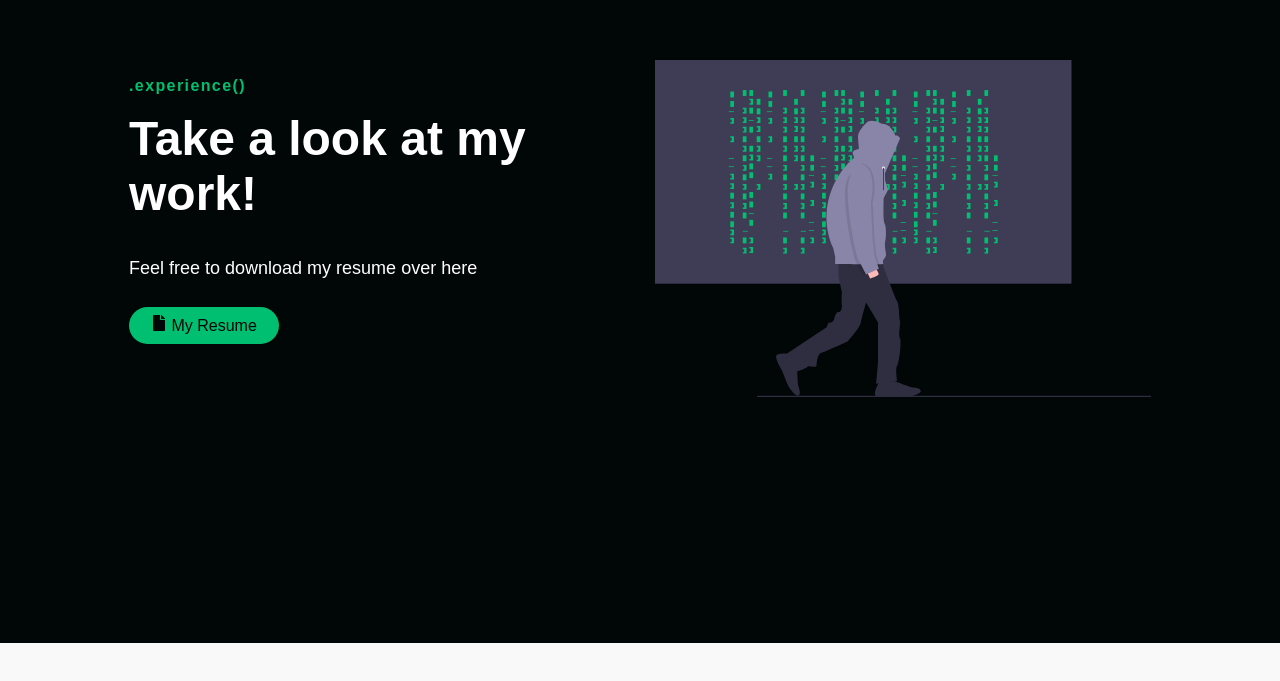
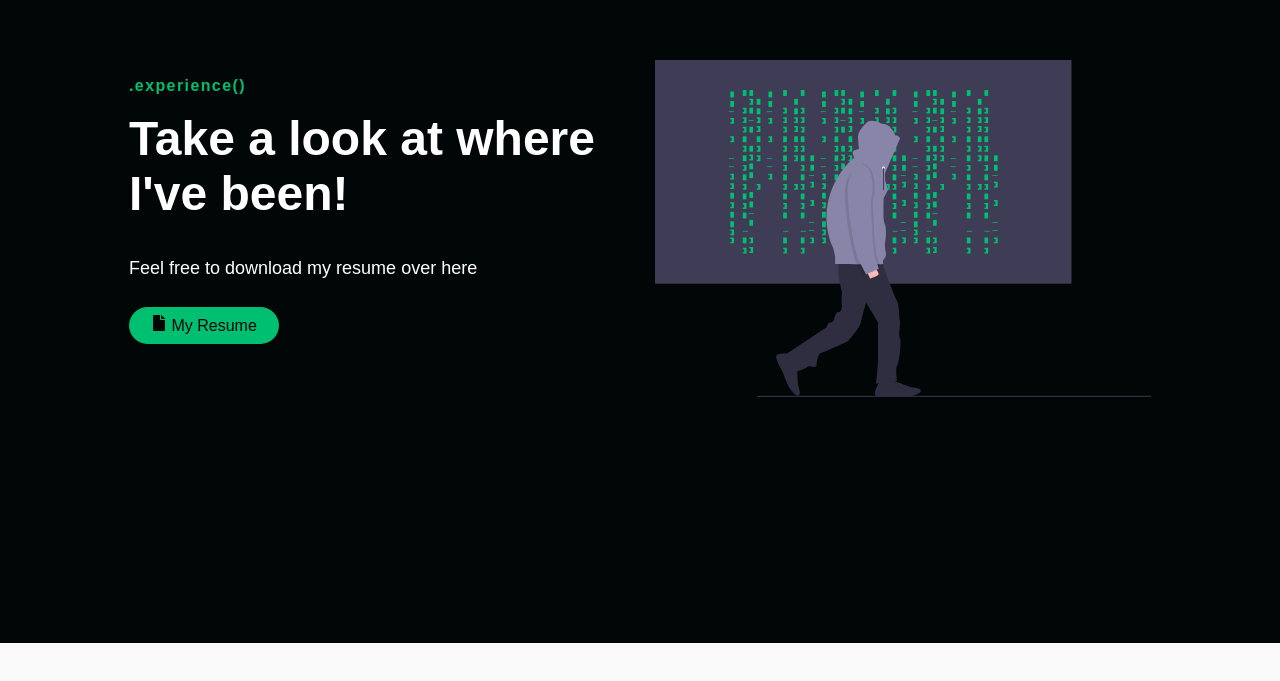
Before and after one commit to BrunoValles/react-Website, a React (Create React App) app: page / in a window 1280 px wide. Shown: the part 3007-3688 px from the top of the page. Built offline with nearby package versions, Linux system fonts and the light colour scheme.

Commit message:
Fixed a file naming issue on Experience/index.js

```diff
--- a/src/components/Experience/Index.js
+++ b/src/components/Experience/index.js
@@ -26,7 +26,7 @@ const ExpSection = () =>{
 	    <ExpCol1>
 	      <TextWrapper>
 		<TopLine>.experience()</TopLine>
-		<Heading >Take a look at my work!</Heading>
+		<Heading >Take a look at where I've been!</Heading>
 	    {/*<Subtitle >
 		  You can Download my CV Here!
 		</Subtitle>
```
Also changed, not shown: 1 other file (tests, documents, lock files or other folders).
